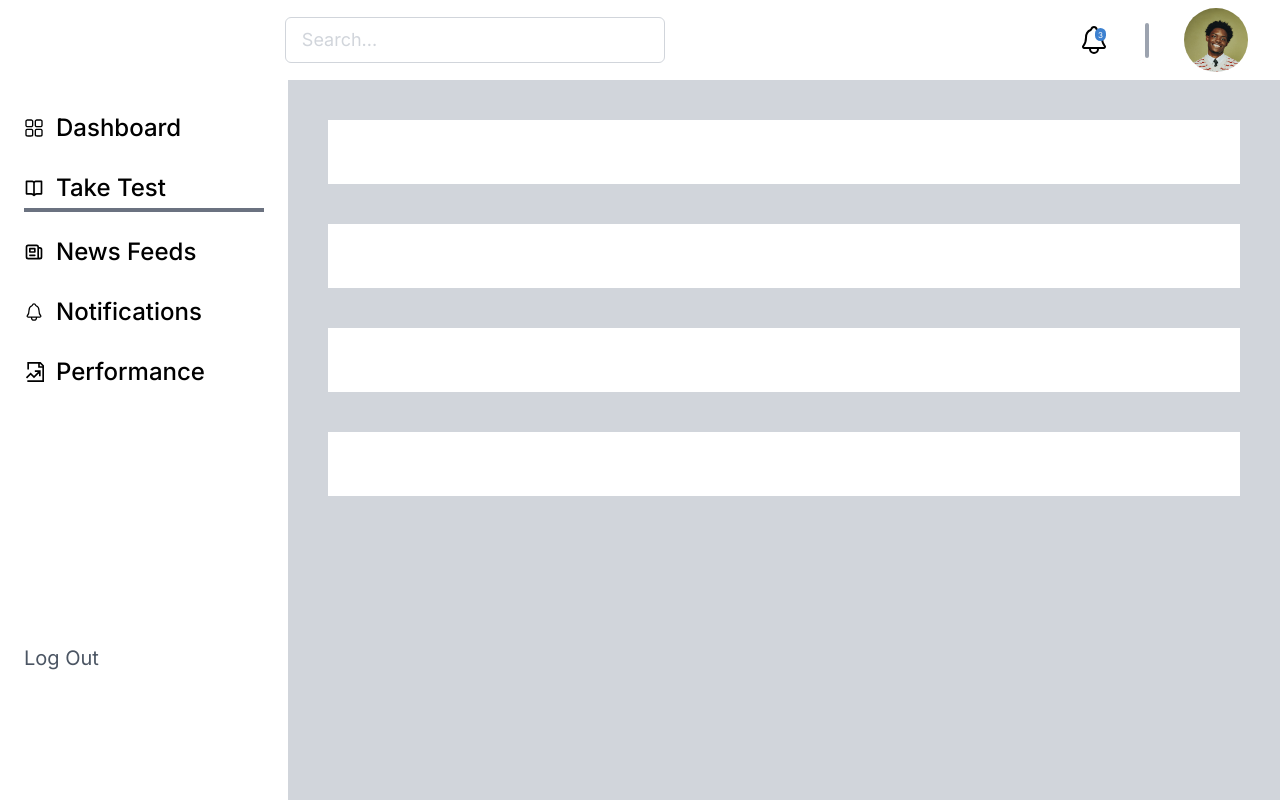
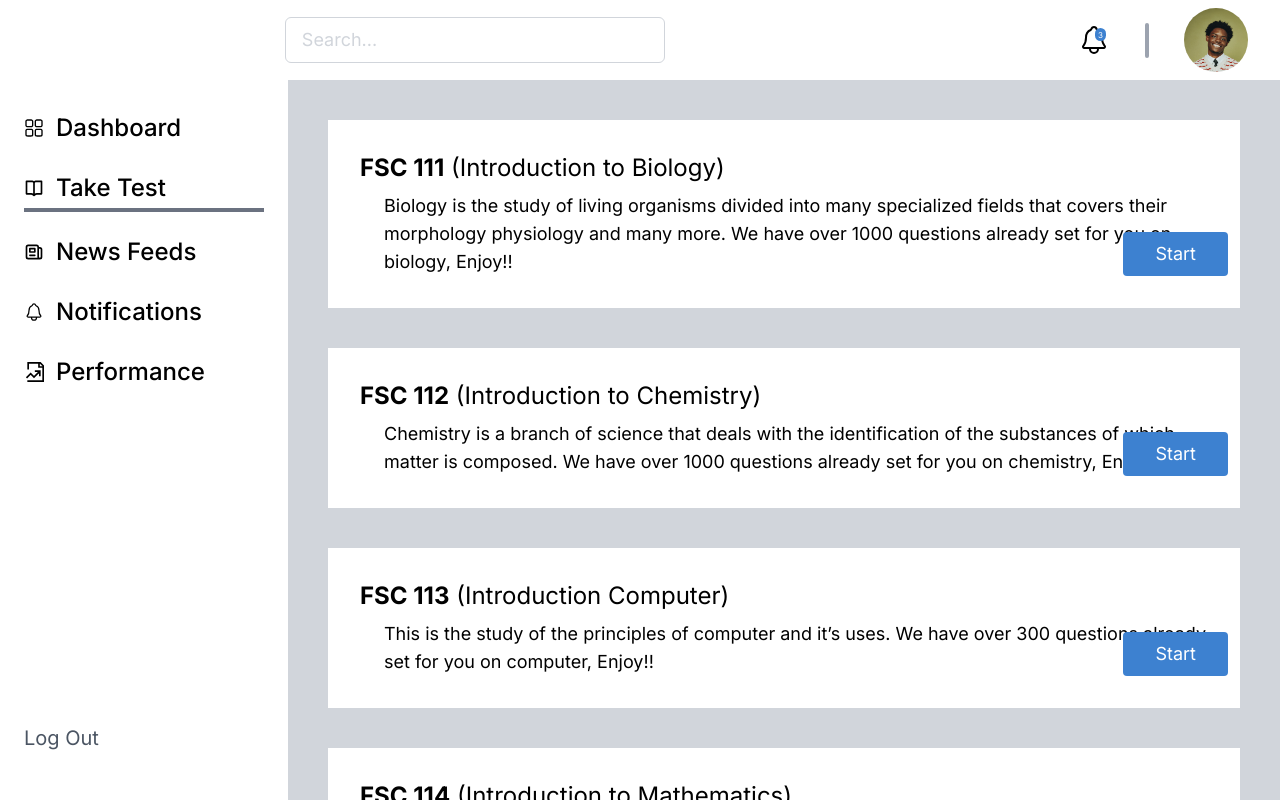
Before and after one commit to michojekunle/Exam_App_Frontend, a Next.js app: page /take-test in a window 1280 px wide. Built offline with nearby package versions, Linux system fonts and the light colour scheme.

Commit message:
made changes

```diff
--- a/app/news-feeds/page.jsx
+++ b/app/news-feeds/page.jsx
@@ -3,7 +3,7 @@ import { newsfeeds } from '@/utils/constants';
 
 export default function NewsFeeds() {
   return (
-    <main className="w-full h-full pb-32">
+    <main className="w-full min-h-full pb-32">
       {newsfeeds.length > 0 ? (
         <div className='w-full flex flex-col gap-10' >
           {newsfeeds.map(feed => <NewsDetail feed={feed} key={feed.id}/>)}
--- a/app/notifications/page.jsx
+++ b/app/notifications/page.jsx
@@ -4,7 +4,7 @@ import NotificationsCard from "@/components/Notifications/NotificationsCard";
 
 export default function Notifications() {
   return (
-    <main className="w-full h-full pb-32">
+    <main className="w-full min-h-full pb-32">
       {notifications.length > 0 ? (
         <div className='flex flex-col gap-8'>
           {notifications.map(({ id, notification, date_posted }) => <NotificationsCard notification={notification} date_posted={date_posted} key={id} /> )}
--- a/app/performance/page.jsx
+++ b/app/performance/page.jsx
@@ -11,7 +11,7 @@ export default function Performance(){
     const { percentage, test_taken, questions_answered, answers_gotten, courses_taken, courses_not_taken } = performance;
 
     return (
-        <main className='w-full h-full pb-32'>
+        <main className='w-full min-h-full pb-32'>
             <div className="w-full h-full flex gap-10">
                 <div className='w-2/4 bg-white rounded-xl p-8 h-full'>
                     <h4 className="capitalize text-3xl font-bold mb-12">My Performance</h4>
--- a/app/take-test/page.jsx
+++ b/app/take-test/page.jsx
@@ -1,10 +1,21 @@
+'use client'
+
+import { useState } from 'react';
 import { courses } from '@/utils/constants';
-import CourseDetails from '@/components/TakeTest/CourseDetails'
+import CourseDetails from '@/components/TakeTest/CourseDetails';
+import TakeTestModal from '@/components/TakeTest/TakeTestModal';
 
 export default function TakeTest() {
+  const [ displayModal, setDisplayModal ] = useState(false);
+
+  const handleStart = () => {
+    setDisplayModal((prev) => !prev);
+  }
+
   return (
-    <main className="w-full flex flex-col gap-10">
+    <main className="w-full flex flex-col gap-10 pb-32">
       {courses.map((course) => <CourseDetails key={course.id} course={course}/>)}
+      {displayModal && <TakeTestModal handleStart={handleStart}/>}
     </main>
   )
 }
--- a/components/TakeTest/CourseDetails.jsx
+++ b/components/TakeTest/CourseDetails.jsx
@@ -1,7 +1,15 @@
-const CourseDetails = ({  }) => {
+const CourseDetails = ({ course, handleStart }) => {
+  const { courseCode, courseTitle, summary } = course;
+
   return (
-    <div className='bg-white w-full p-8 '>
-
+    <div className='bg-white w-full p-8 relative'>
+      <h3 className='text-2xl mb-2'>
+        <span className="font-bold uppercase">{courseCode}</span>
+        {" "}
+        <span>({courseTitle})</span>
+      </h3>
+      <p className='pl-6 text-lg'>{summary}</p>
+      <button className='bg-primary text-lg py-2 px-8 absolute right-3 bottom-8 mt-5 rounded outline-0 text-white' onClick={handleStart}>Start</button>
     </div>
   )
 }
--- a/components/TakeTest/TakeTestModal.jsx
+++ b/components/TakeTest/TakeTestModal.jsx
@@ -1,6 +1,8 @@
-const TakeTestModal = () => (
-    <div className='absolute w-full h-full '>
-        div
+const TakeTestModal = ({  }) => (
+    <div className='flex items-center justify-center absolute w-full h-full bg-gray-400'>
+           <div className="bg-white w-96 h-52  flex items-center justify-center">
+            Test Modal
+           </div>
     </div>
 )
 
```
Also changed, not shown: components/TakeTest/atTestModal.jsx (deleted).
